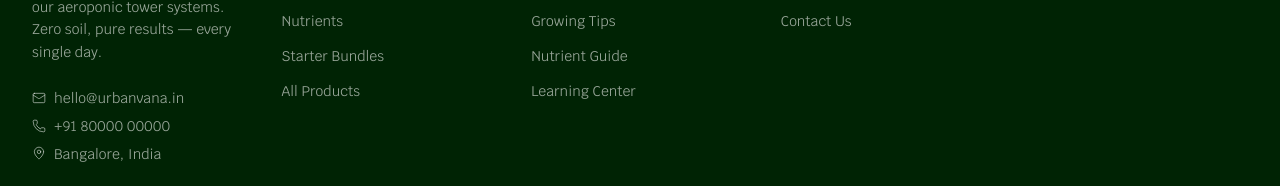
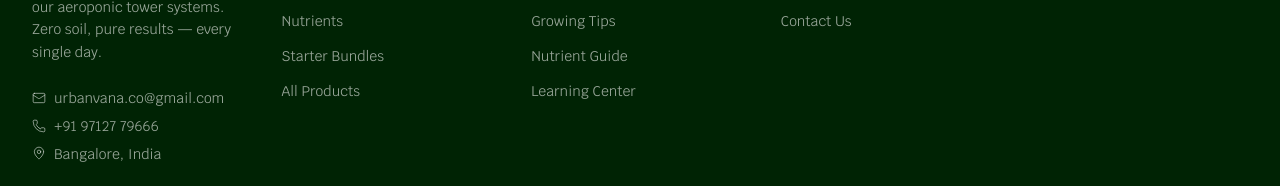
Before and after one commit to Rohansunwar5/urbanvana-revamp-client-, a Next.js app: page /support in a window 1280 px wide. Shown: the part 2418-2604 px from the top of the page. Built offline with nearby package versions, Linux system fonts and the light colour scheme; no server answers; the database is empty.

Commit message:
updated: content

```diff
--- a/app/contact/page.tsx
+++ b/app/contact/page.tsx
@@ -72,12 +72,12 @@ export default function ContactPage() {
               <InfoCard
                 icon={Mail}
                 title="Email"
-                lines={['support@urbanvana.in']}
+                lines={['urbanvana.co@gmail.com']}
               />
               <InfoCard
                 icon={Phone}
                 title="Phone"
-                lines={['+91 98765 43210', 'Mon–Sat, 9 am – 6 pm']}
+                lines={['+91 97127 79666', 'Mon–Sat, 9 am – 6 pm']}
               />
               <InfoCard
                 icon={MapPin}
--- a/app/support/page.tsx
+++ b/app/support/page.tsx
@@ -357,7 +357,7 @@ export default function SupportPage() {
                   {/* Quick contact cards */}
                   <div className="grid grid-cols-2 gap-3 mb-8">
                     <a
-                      href="mailto:hello@urbanvana.in"
+                      href="mailto:urbanvana.co@gmail.com"
                       className="group flex flex-col items-center gap-3 rounded-2xl border border-[var(--color-border)] bg-white p-5 text-center transition-all duration-300 hover:shadow-[var(--shadow-md)] hover:-translate-y-0.5"
                     >
                       <div className="flex h-10 w-10 items-center justify-center rounded-xl bg-[var(--color-primary-light)] group-hover:scale-110 transition-transform duration-300">
@@ -368,7 +368,7 @@ export default function SupportPage() {
                       </span>
                     </a>
                     <a
-                      href="tel:+918000000000"
+                      href="tel:+919712779666"
                       className="group flex flex-col items-center gap-3 rounded-2xl border border-[var(--color-border)] bg-white p-5 text-center transition-all duration-300 hover:shadow-[var(--shadow-md)] hover:-translate-y-0.5"
                     >
                       <div className="flex h-10 w-10 items-center justify-center rounded-xl bg-[var(--color-primary-light)] group-hover:scale-110 transition-transform duration-300">
--- a/src/components/layout/footer.tsx
+++ b/src/components/layout/footer.tsx
@@ -145,18 +145,18 @@ function Footer() {
               {/* Contact */}
               <address className="mt-6 not-italic space-y-2">
                 <a
-                  href="mailto:hello@urbanvana.in"
+                  href="mailto:urbanvana.co@gmail.com"
                   className="flex items-center gap-2 font-body text-sm text-white/60 hover:text-white transition-colors duration-[150ms] focus-visible:outline-none focus-visible:ring-2 focus-visible:ring-white/50 rounded-[4px]"
                 >
                   <Mail size={14} strokeWidth={1.5} aria-hidden="true" />
-                  hello@urbanvana.in
+                  urbanvana.co@gmail.com
                 </a>
                 <a
-                  href="tel:+918000000000"
+                  href="tel:+919712779666"
                   className="flex items-center gap-2 font-body text-sm text-white/60 hover:text-white transition-colors duration-[150ms] focus-visible:outline-none focus-visible:ring-2 focus-visible:ring-white/50 rounded-[4px]"
                 >
                   <Phone size={14} strokeWidth={1.5} aria-hidden="true" />
-                  +91 80000 00000
+                  +91 97127 79666
                 </a>
                 <span className="flex items-start gap-2 font-body text-sm text-white/60">
                   <MapPin
@@ -172,8 +172,8 @@ function Footer() {
               {/* Social links */}
               <div className="mt-6 flex items-center gap-3">
                 {[
-                  { href: "https://instagram.com/urbanvana", icon: InstagramIcon, label: "Instagram" },
-                  { href: "https://linkedin.com/company/urbanvana", icon: LinkedinIcon, label: "LinkedIn" },
+                  { href: "https://www.instagram.com/urbanvana.co?igsh=dGl1NXY1cms1MGVz", icon: InstagramIcon, label: "Instagram" },
+                  { href: "https://www.linkedin.com/company/urbanvana.co", icon: LinkedinIcon, label: "LinkedIn" },
                   { href: "https://facebook.com/urbanvana",  icon: Share2,         label: "Facebook"  },
                   { href: "https://youtube.com/@urbanvana",  icon: Share2,         label: "YouTube"   },
                 ].map(({ href, icon: Icon, label }) => (
--- a/src/components/sections/hero-section.tsx
+++ b/src/components/sections/hero-section.tsx
@@ -10,7 +10,7 @@ import { Container } from "@/components/layout/container"
                  →  trust badges (icon above label, 4 in a row)  →  CTA.
      Right 45%:  image bleeds through overlay naturally.
    The whole content block is vertically centred (items-center).
-   Everything fits inside h-dvh — no overflow, no split justify-between.
+   Section grows to fit content (min-h-dvh) so nothing clips at high zoom.
 ───────────────────────────────────────────────────────────────────────── */
 
 const TRUST_BADGES = [
@@ -24,7 +24,7 @@ function HeroSection() {
   return (
     <section
       aria-label="Hero — Grow fresh food at home"
-      className="relative h-dvh min-h-[580px] overflow-hidden bg-[var(--color-ink)]"
+      className="relative min-h-dvh min-h-[580px] overflow-hidden bg-[var(--color-ink)]"
     >
       {/* ── Full-bleed background image ── */}
       <Image
```
Also changed, not shown: src/templates/delete-account.ejs, src/templates/quiz-user-linked.ejs, src/templates/reset-password-success.ejs, src/templates/reset-password.ejs, src/templates/spin-user-linked.ejs, src/templates/verification.ejs.
